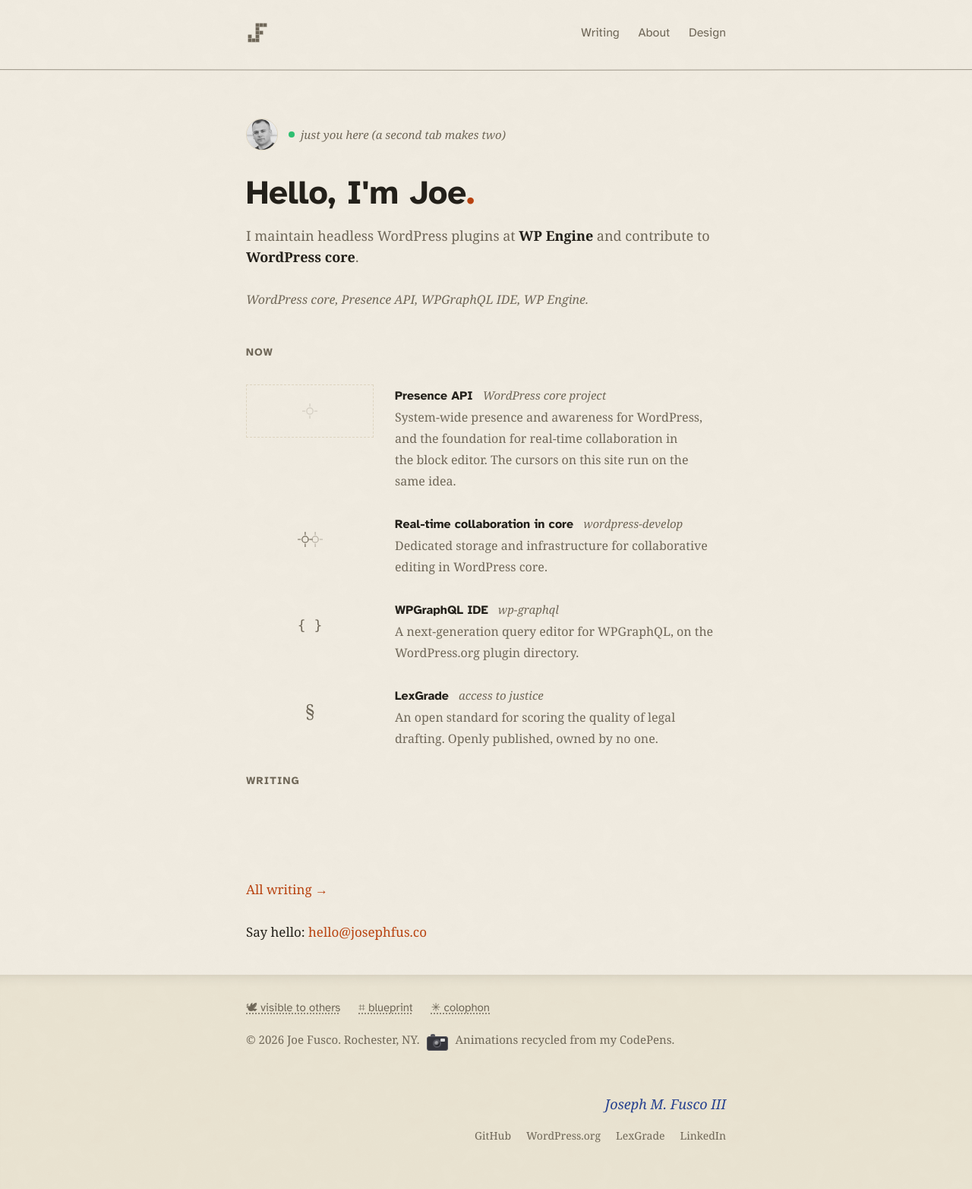
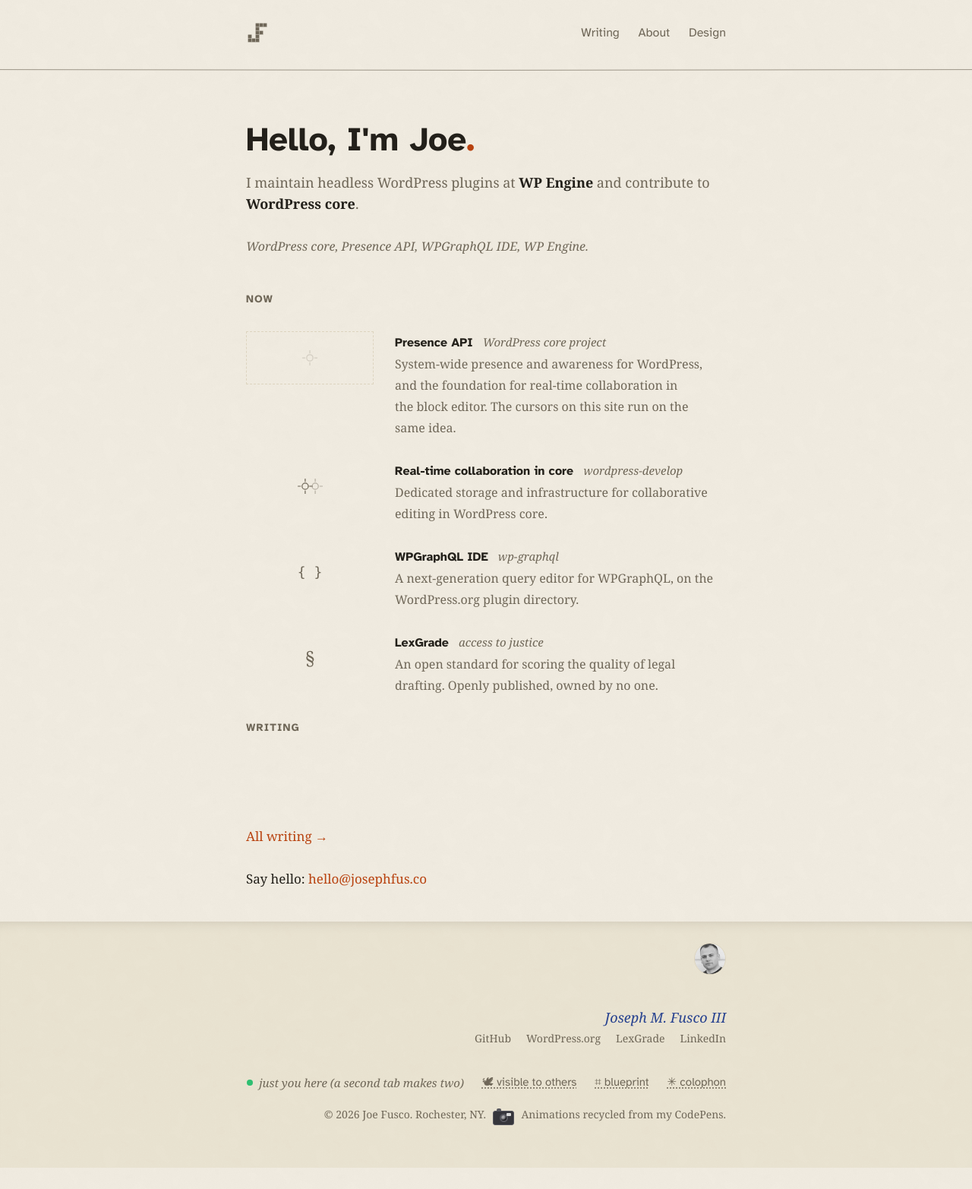
Before and after one commit to josephfusco/josephfusco.github.io, a Jekyll site: the page built from index.html, in a window 1280 px wide. Shown: the whole page at 76% size. Built offline with Jekyll 4.4.1, drawn with Linux system fonts in a browser that asks for light colours; after the commit the page ends 1537 px from its top, so only the background shows below that.

Commit message:
Close the letter properly: portrait and signature lead the footer
The footer now reads like the end of a letter: nothing on the left,
and on the right the portrait, the signature, contacts beneath it,
then the presence chip beside its own controls, and the fineprint
last. The avatar no longer sits next to the visitor count, which
made the visitor read as Joe; identity and status are separated.
Moving the chip into the footer also puts it on every page.

Co-Authored-By: Claude Fable 5 <noreply@anthropic.com>
Claude-Session: https://claude.ai/code/session_019vAcPMvpcgUVRcyZCqV9hM

```diff
--- a/_includes/footer.html
+++ b/_includes/footer.html
@@ -1,6 +1,14 @@
 <footer class="site-footer">
 	<div class="wrap">
+		<p class="footer-kicker">
+			<img src="{{ '/assets/images/gravatar.jpg' | relative_url }}" alt="{{ site.name }}">
+		</p>
+		<p class="signature">{{ site.nameplate | default: site.name }}</p>
+		<p class="signature-contacts">
+			{% for account in site.accounts %}<a href="{{ account.url }}">{{ account.name }}</a>{% endfor %}
+		</p>
 		<div>
+			<span class="status"><span class="presence-dot" aria-hidden="true"></span> <span data-presence-count>just you here</span></span>
 			<button class="presence-toggle" aria-pressed="false" commandfor="main" command="--presence" hidden>🕊 visible to others</button>
 			<button class="blueprint-toggle" aria-pressed="false" title="See the schematics" commandfor="main" command="--blueprint" hidden>⌗ blueprint</button>
 			<button class="colophon-toggle" popovertarget="colophon">✳ colophon</button>
@@ -10,16 +18,12 @@
 				<p>Other readers appear as anonymous birds, live. Each visit's cursor path is kept, positions and timing only, never IPs or identifiers, and replays later as a ghost. The 🕊 toggle turns all of it off for you. Global Privacy Control is honored automatically.</p>
 				<p>Source on <a href="https://github.com/josephfusco/josephfusco.github.io">GitHub</a>.</p>
 			</div>
-		</div>
 		<div class="fineprint">
 			&copy; {{ site.time | date: '%Y' }} {{ site.name }}. Rochester, NY.
 			<button class="camera" aria-label="Take a photo" title="Say cheese"><span class="camera-lens"></span></button><span class="cheese" aria-hidden="true">CHEESE!</span>
 			Animations recycled from <a href="https://codepen.io/fusco">my CodePens</a>.
 		</div>
-		<p class="signature">{{ site.nameplate | default: site.name }}</p>
-		<p class="signature-contacts">
-			{% for account in site.accounts %}<a href="{{ account.url }}">{{ account.name }}</a>{% endfor %}
-		</p>
+		</div>
 	</div>
 </footer>
 <script src="{{ '/assets/js/presence.js' | relative_url }}" defer></script>
--- a/assets/css/redesign.css
+++ b/assets/css/redesign.css
@@ -254,12 +254,7 @@ section.block > h2 {
   font-size: 0.9375rem;
   color: var(--muted);
 }
-.site-footer .wrap {
-  display: flex;
-  justify-content: space-between;
-  flex-wrap: wrap;
-  gap: 0.875rem;
-}
+.site-footer .wrap { text-align: right; }
 .site-footer a { color: var(--muted); margin-right: 1.25rem; }
 .site-footer a:hover { color: var(--accent); }
 
@@ -292,24 +287,27 @@ section.block > h2 {
 /* ---- Life layer: motifs recycled from codepen.io/fusco ---- */
 
 /* Hero kicker: face + presence (the iMessage typing pen, all grown up) */
-.hero-kicker {
+.footer-kicker {
   display: flex;
+  justify-content: flex-end;
   align-items: center;
-  gap: 0.75rem;
-  margin: 0 0 1.5rem;
+  gap: 0.875rem;
+  margin: 0 0 0.875rem;
 }
-.hero-kicker img {
+.footer-kicker img {
   width: 46px;
   height: 46px;
   border-radius: 50%;
   border: 1px solid var(--border);
 }
-.hero-kicker .status {
+.site-footer .status {
   display: inline-flex;
   align-items: center;
   gap: 0.5rem;
   color: var(--muted);
   font-size: 0.9375rem;
+  font-family: Georgia, serif;
+  font-style: italic;
 }
 .presence-dot {
   width: 8px;
@@ -561,7 +559,7 @@ section.block > h2 {
   border: 0;
   padding: 0;
   cursor: pointer;
-  margin-right: 1.25rem;
+  margin-left: 1.25rem;
   text-decoration: underline dotted;
   text-underline-offset: 3px;
 }
@@ -862,9 +860,9 @@ body { line-height: var(--lh); }
 
 /* Hero */
 .hero { padding: var(--lh) 0 0; }
-.hero-kicker { margin: 0 0 var(--lh); gap: 0.875rem; }
-.hero-kicker img { width: 42px; height: 42px; }
-.hero-kicker .status {
+
+.footer-kicker img { width: 42px; height: 42px; }
+.site-footer .status {
   font-family: inherit;
   font-style: italic;
   font-size: 0.9375rem;
@@ -1135,7 +1133,6 @@ main { flex: 1; }
 
 /* The letter signs at the bottom right of the footer */
 .signature {
-  flex-basis: 100%;
   text-align: right;
   font-family: Georgia, "Iowan Old Style", serif;
   font-style: italic;
@@ -1298,9 +1295,8 @@ body, .site-footer {
 
 /* Under the signature, how to reach the signer */
 .signature-contacts {
-  flex-basis: 100%;
   text-align: right;
-  margin: 0;
+  margin: 0 0 var(--lh);
   font-size: 0.875rem;
   line-height: var(--lh);
 }
@@ -1309,3 +1305,7 @@ body, .site-footer {
   color: var(--muted);
 }
 .signature-contacts a:hover { color: var(--accent); }
+
+/* Fineprint closes the page, small and quiet, under the signature block */
+.site-footer .fineprint { margin-top: 0.875rem; font-size: 0.875rem; }
+.site-footer .fineprint a { margin-right: 0; }
--- a/index.html
+++ b/index.html
@@ -3,10 +3,6 @@ layout: default
 ---
 <div class="wrap">
 	<section class="hero" data-spec="hero · measure 42rem · 2.75rem / 3.5rem">
-		<p class="hero-kicker">
-			<img src="{{ '/assets/images/gravatar.jpg' | relative_url }}" alt="Joe Fusco">
-			<span class="status"><span class="presence-dot" aria-hidden="true"></span> <span data-presence-count>just you here</span></span>
-		</p>
 		<h1>Hello, I'm Joe<span class="flame">.</span></h1>
 		<p class="lede">I maintain headless WordPress plugins at <strong>WP&nbsp;Engine</strong> and contribute to <strong>WordPress core</strong>.</p>
 		<p class="proof" data-spec="proof · serif italic · baseline x1">WordPress core, Presence API, WPGraphQL IDE, WP&nbsp;Engine.</p>
```
